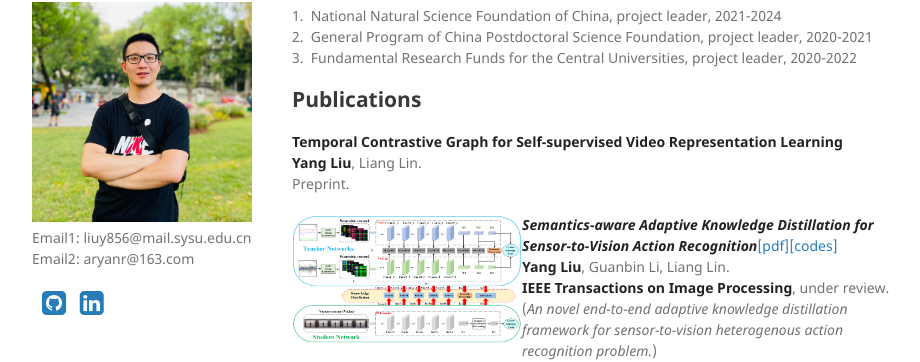
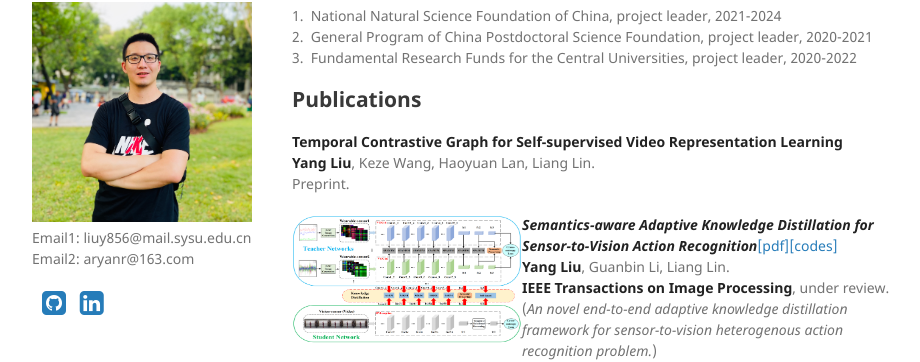
Before and after one commit to YangLiu9208/home, a Jekyll site: the page built from index.md, in a window 1280 px wide and 900 px high, scrolled down 766 px. Shown: the part 107-469 px from the top of the window, without its empty margins (178-1098 px from the left). Built offline with Jekyll 4.4.1, drawn with Linux system fonts in a browser that asks for light colours; a style sheet for code colours, icons or effects is not loaded.

Commit message:
Update index.md

```diff
--- a/index.md
+++ b/index.md
@@ -31,7 +31,7 @@ Deep Learning, Transfer Learning, Self-supervised Learning, Reinforcement Learni
 ## Publications
 
 **Temporal Contrastive Graph for Self-supervised Video Representation Learning**
-**Yang Liu**, Liang Lin.
+**Yang Liu**, Keze Wang, Haoyuan Lan, Liang Lin.
 Preprint.
 
 <div align="left">
```
